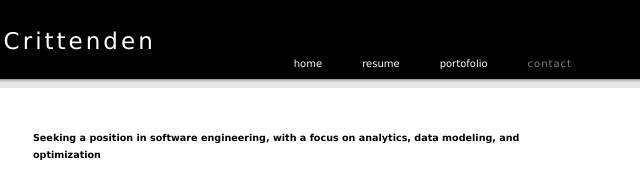
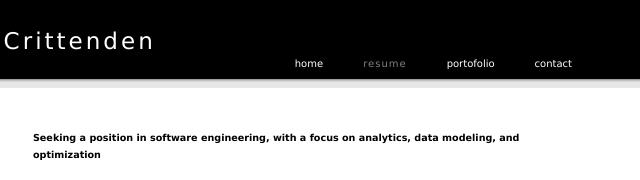
Before and after one commit to jordancrittenden/jordancrittenden, a website: page resume.html in a window 1280 px wide. Shown: the top 180 px of the page, 413-1053 px from the left. Drawn offline with Linux system fonts and the light colour scheme.

Commit message:
Resume tab highlight

```diff
--- a/resume.html
+++ b/resume.html
@@ -43,9 +43,9 @@
     <div id="menu">
       <ul>
         <li><a href="/">home</a></li>
-        <li><a href="/resume">resume</a></li>
+        <li><a href="/resume" class="current">resume</a></li>
         <li><a href="/portfolio">portofolio</a></li>
-        <li><a href="#" class="current">contact</a></li>
+        <li><a href="#">contact</a></li>
       </ul>
     </div>
   </div>
```
